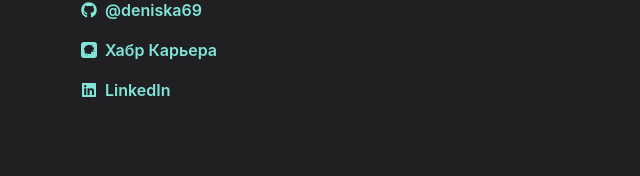
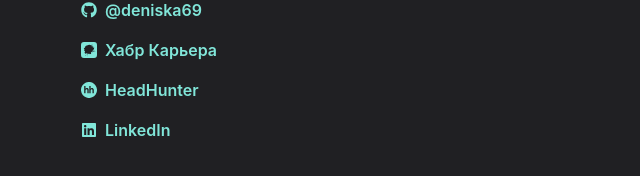
Before and after one commit to deniska69/gostev.site, a React (Create React App) app: page / in a window 1280 px wide. Shown: the part 1172-1348 px from the top of the page, without its empty margins (319-959 px from the left). Built offline with nearby package versions, Linux system fonts and the light colour scheme.

Commit message:
Добавлена кастомная SVG-иконка, добавлена новая ссылка в раздел контакты на главной странице

```diff
--- a/src/pages/Home.js
+++ b/src/pages/Home.js
@@ -11,6 +11,7 @@ import Paragraph from '../components/Paragraph';
 import AvatarPhoto from '../assets/home/gostev.dy.png';
 
 import { IconHabr } from '../components/IconHabr';
+import { IconHHru } from '../components/IconHHru';
 
 const ProfileImage = chakra(Image, {
   shouldForwardProp: prop => ['width', 'height', 'src', 'alt'].includes(prop),
@@ -157,6 +158,13 @@ function Home() {
             </a>
           </ListItem>
           <ListItem>
+            <a href="https://novokuznetsk.hh.ru/resume/664a8ef4ff0af902af0039ed1f623563474e36?hhtmFrom=resume_list" target="_blank" variant="hover-no" rel="noreferrer">
+              <Button variant="ghost" colorScheme="teal" leftIcon={<IconHHru />}>
+                HeadHunter
+              </Button>
+            </a>
+          </ListItem>
+          <ListItem>
             <a href="https://www.linkedin.com/in/gostev69/" target="_blank" variant="hover-no" rel="noreferrer">
               <Button variant="ghost" colorScheme="teal" leftIcon={<FaLinkedin />}>
                 LinkedIn
```
Also changed, not shown: src/components/IconHHru.js (added, +7 -0 lines).
